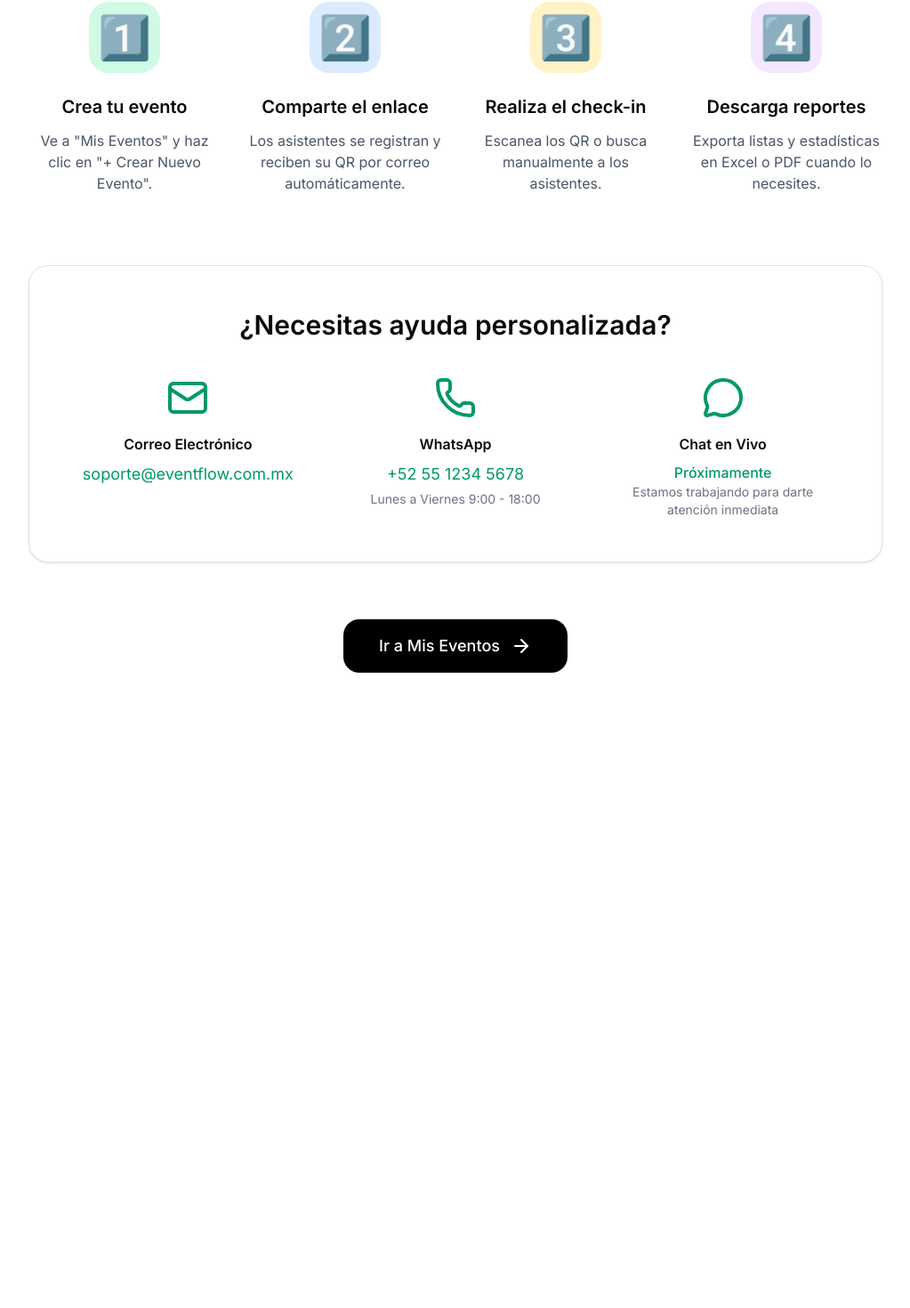
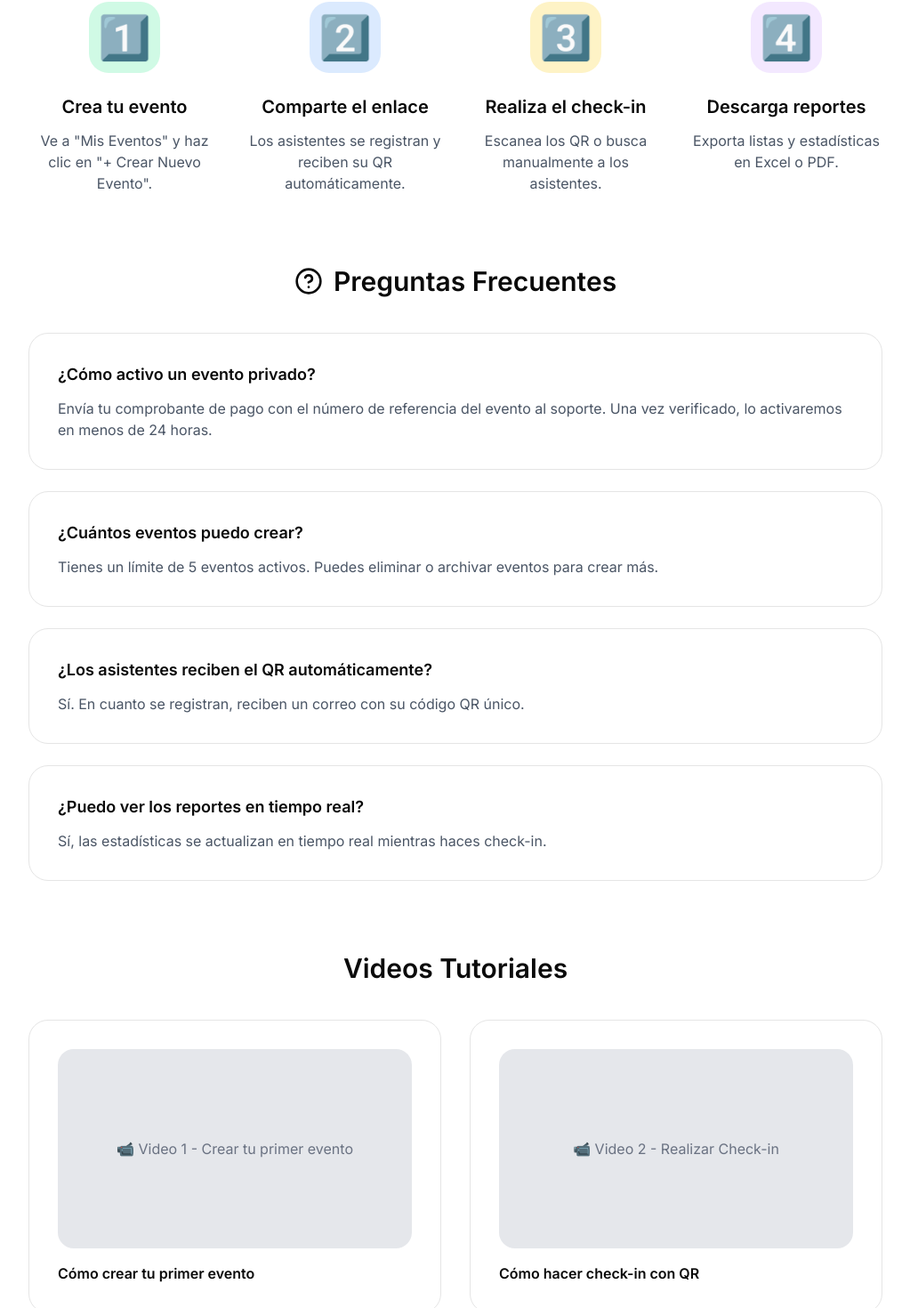
Before and after one commit to gzlcg23/eventflow, a Next.js app: page /ayuda in a window 1280 px wide. Shown: the part 339-1809 px from the top of the page at 89% size, without its empty margins (128-1151 px from the left). Before the commit the page ends 1191 px from the top, so only its background shows below. Built offline with nearby package versions, Linux system fonts and the light colour scheme; no server answers.

Commit message:
fix: página de ayuda ajuste 4

```diff
--- a/app/ayuda/page.tsx
+++ b/app/ayuda/page.tsx
@@ -1,5 +1,5 @@
 // app/ayuda/page.tsx
-import { ArrowRight, Mail, Phone, MessageCircle, Users, QrCode, Calendar, Download } from "lucide-react";
+import { ArrowRight, Mail, Phone, MessageCircle, Users, QrCode, Calendar, Download, HelpCircle } from "lucide-react";
 import Link from "next/link";
 
 export default function AyudaPage() {
@@ -7,44 +7,84 @@ export default function AyudaPage() {
     <div className="max-w-5xl mx-auto p-8 pb-24">
       <div className="text-center mb-16">
         <h1 className="text-5xl font-bold mb-4">Centro de Ayuda</h1>
-        <p className="text-xl text-gray-600">Estamos aquí para resolver todas tus dudas</p>
+        <p className="text-xl text-gray-600">Todo lo que necesitas saber para usar EventFlow</p>
       </div>
 
       {/* Guía Rápida */}
       <div className="mb-20">
         <h2 className="text-3xl font-semibold mb-10 text-center">Cómo usar EventFlow en 4 pasos</h2>
-
         <div className="grid md:grid-cols-4 gap-8">
           <div className="text-center">
             <div className="mx-auto w-20 h-20 bg-emerald-100 rounded-3xl flex items-center justify-center text-5xl mb-6">1️⃣</div>
             <h3 className="font-semibold text-xl mb-3">Crea tu evento</h3>
             <p className="text-gray-600">Ve a "Mis Eventos" y haz clic en "+ Crear Nuevo Evento".</p>
           </div>
-
           <div className="text-center">
             <div className="mx-auto w-20 h-20 bg-blue-100 rounded-3xl flex items-center justify-center text-5xl mb-6">2️⃣</div>
             <h3 className="font-semibold text-xl mb-3">Comparte el enlace</h3>
-            <p className="text-gray-600">Los asistentes se registran y reciben su QR por correo automáticamente.</p>
+            <p className="text-gray-600">Los asistentes se registran y reciben su QR automáticamente.</p>
           </div>
-
           <div className="text-center">
             <div className="mx-auto w-20 h-20 bg-amber-100 rounded-3xl flex items-center justify-center text-5xl mb-6">3️⃣</div>
             <h3 className="font-semibold text-xl mb-3">Realiza el check-in</h3>
             <p className="text-gray-600">Escanea los QR o busca manualmente a los asistentes.</p>
           </div>
-
           <div className="text-center">
             <div className="mx-auto w-20 h-20 bg-purple-100 rounded-3xl flex items-center justify-center text-5xl mb-6">4️⃣</div>
             <h3 className="font-semibold text-xl mb-3">Descarga reportes</h3>
-            <p className="text-gray-600">Exporta listas y estadísticas en Excel o PDF cuando lo necesites.</p>
+            <p className="text-gray-600">Exporta listas y estadísticas en Excel o PDF.</p>
           </div>
         </div>
       </div>
 
+      {/* Preguntas Frecuentes (FAQ) */}
+      <div className="mb-20">
+        <h2 className="text-3xl font-semibold mb-10 text-center flex items-center justify-center gap-3">
+          <HelpCircle className="w-8 h-8" /> Preguntas Frecuentes
+        </h2>
+        <div className="space-y-6">
+          <div className="bg-white border rounded-3xl p-8">
+            <h3 className="font-semibold text-lg mb-3">¿Cómo activo un evento privado?</h3>
+            <p className="text-gray-600">Envía tu comprobante de pago con el número de referencia del evento al soporte. Una vez verificado, lo activaremos en menos de 24 horas.</p>
+          </div>
+          <div className="bg-white border rounded-3xl p-8">
+            <h3 className="font-semibold text-lg mb-3">¿Cuántos eventos puedo crear?</h3>
+            <p className="text-gray-600">Tienes un límite de 5 eventos activos. Puedes eliminar o archivar eventos para crear más.</p>
+          </div>
+          <div className="bg-white border rounded-3xl p-8">
+            <h3 className="font-semibold text-lg mb-3">¿Los asistentes reciben el QR automáticamente?</h3>
+            <p className="text-gray-600">Sí. En cuanto se registran, reciben un correo con su código QR único.</p>
+          </div>
+          <div className="bg-white border rounded-3xl p-8">
+            <h3 className="font-semibold text-lg mb-3">¿Puedo ver los reportes en tiempo real?</h3>
+            <p className="text-gray-600">Sí, las estadísticas se actualizan en tiempo real mientras haces check-in.</p>
+          </div>
+        </div>
+      </div>
+
+      {/* Videos Tutoriales */}
+      <div className="mb-20">
+        <h2 className="text-3xl font-semibold mb-10 text-center">Videos Tutoriales</h2>
+        <div className="grid md:grid-cols-2 gap-8">
+          <div className="bg-white border rounded-3xl p-8">
+            <div className="bg-gray-200 aspect-video rounded-2xl mb-4 flex items-center justify-center">
+              <span className="text-gray-500">📹 Video 1 - Crear tu primer evento</span>
+            </div>
+            <h3 className="font-semibold">Cómo crear tu primer evento</h3>
+          </div>
+          <div className="bg-white border rounded-3xl p-8">
+            <div className="bg-gray-200 aspect-video rounded-2xl mb-4 flex items-center justify-center">
+              <span className="text-gray-500">📹 Video 2 - Realizar Check-in</span>
+            </div>
+            <h3 className="font-semibold">Cómo hacer check-in con QR</h3>
+          </div>
+        </div>
+        <p className="text-center text-gray-500 mt-8">Más videos próximamente...</p>
+      </div>
+
       {/* Contacto Directo */}
       <div className="bg-white border rounded-3xl p-12 shadow-sm">
-        <h2 className="text-3xl font-semibold text-center mb-10">¿Necesitas ayuda personalizada?</h2>
-
+        <h2 className="text-3xl font-semibold text-center mb-10">¿Aún tienes dudas?</h2>
         <div className="grid md:grid-cols-3 gap-10">
           <div className="text-center">
             <Mail className="w-12 h-12 mx-auto text-emerald-600 mb-4" />
@@ -67,7 +107,7 @@ export default function AyudaPage() {
             <MessageCircle className="w-12 h-12 mx-auto text-emerald-600 mb-4" />
             <h3 className="font-semibold mb-2">Chat en Vivo</h3>
             <p className="text-emerald-600 font-medium">Próximamente</p>
-            <p className="text-sm text-gray-500">Estamos trabajando para darte atención inmediata</p>
+            <p className="text-sm text-gray-500">Estamos trabajando en esta función</p>
           </div>
         </div>
       </div>
```
